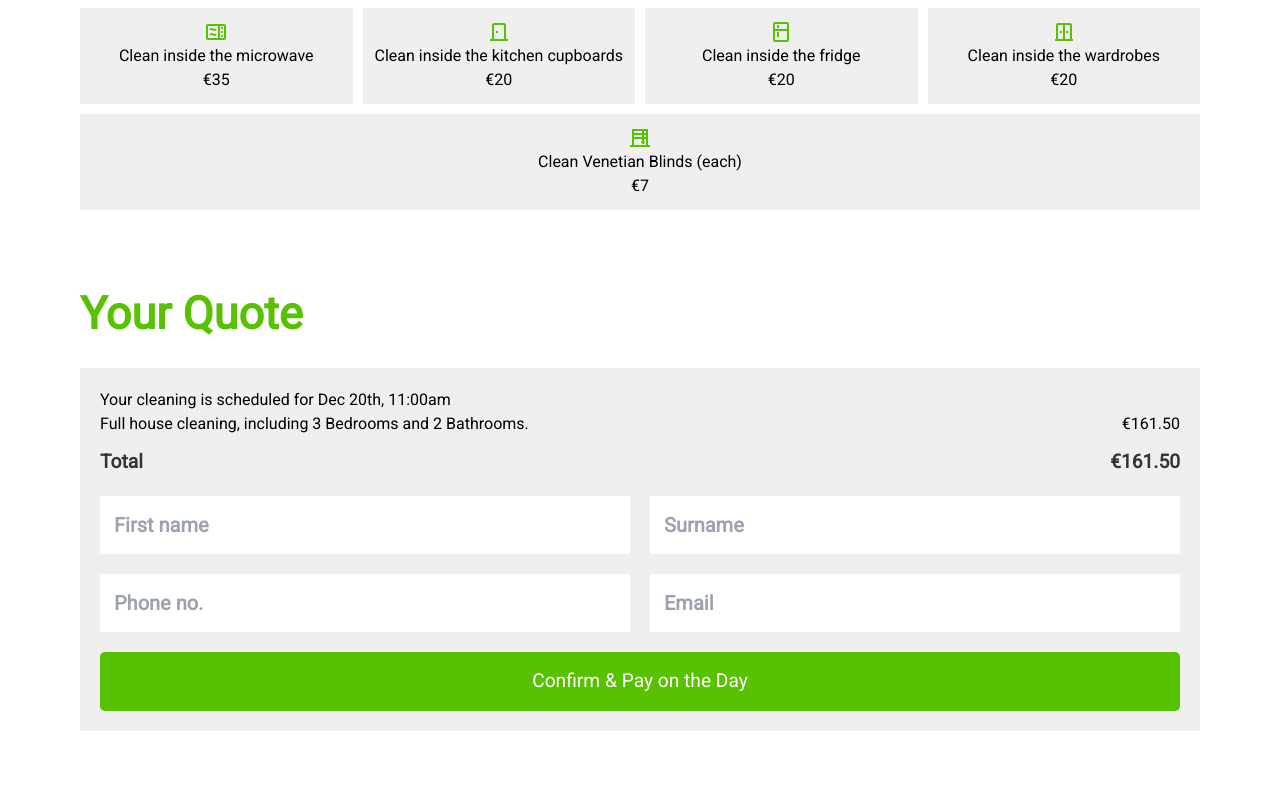
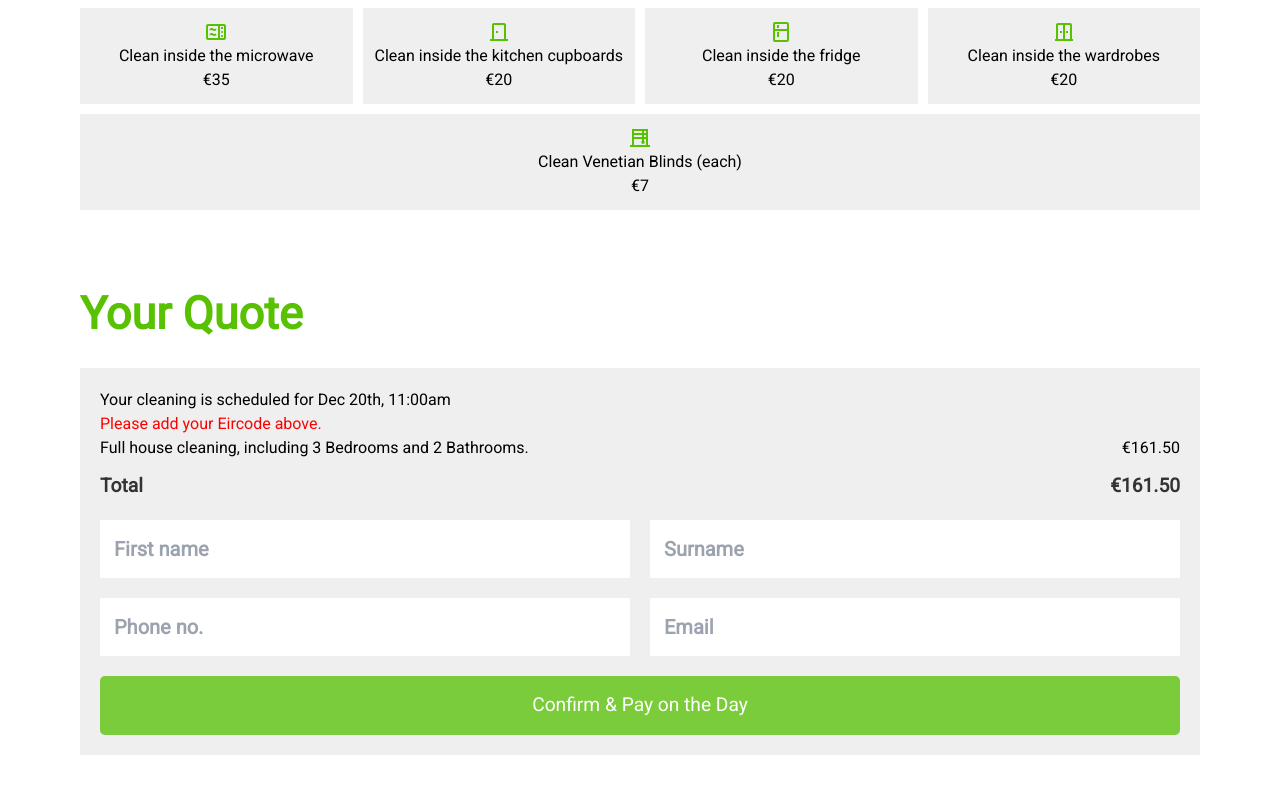
Before and after one commit to david-redmond/gocleaner, a Next.js app: page / in a window 1280 px wide. Shown: the part 2087-2880 px from the top of the page. Built offline with nearby package versions, Linux system fonts and the light colour scheme.

Commit message:
disabling button

```diff
--- a/src/app/globals.css
+++ b/src/app/globals.css
@@ -109,16 +109,6 @@ h2 {
   font-size: 22px;
 }
 
-/*.radioGroup, .checkboxGroup {*/
-/*  display: flex;*/
-/*  flex-direction: row;*/
-/*  background-color: var(--background2);*/
-/*  padding-top: 20px;*/
-/*  padding-bottom: 20px;*/
-/*  justify-content: space-around;*/
-/*  align-items: center;*/
-/*}*/
-
 .label {
   font-weight: bold;
   margin-bottom: 5px;
@@ -185,6 +175,10 @@ h2 {
   cursor: pointer;
   width: 100%;
   margin-top: 20px;
+}
+.submitButton:disabled {
+  background-color: #57c102c2;
+  cursor: not-allowed;
 }
 
 .submitButton:hover {
@@ -313,7 +307,9 @@ h2 {
   padding: 14px;
   flex: 1;
 }
-
+.noEircode {
+  color: red;
+}
 /* Tablet */
 @media (max-width: 1024px) {
   .radioGroup {
@@ -327,7 +323,7 @@ h2 {
 /* Mobile  */
 @media (max-width: 768px) {
   .radioGroup {
-    grid-template-columns: repeat(2, 1fr); /* 2 columns on mobile */
+    grid-template-columns: repeat(1, 1fr); /* 2 columns on mobile */
   }
   .room-selector {
     width: 100%;
@@ -349,6 +345,7 @@ h2 {
     flex-direction: column;
   }
 }
+
 
 .modal-overlay {
   position: fixed;
--- a/src/components/DiscountsSection.tsx
+++ b/src/components/DiscountsSection.tsx
@@ -33,7 +33,9 @@ export default ({ property, frequency, setFrequency }: IProps) => {
           }
           onClick={() => setFrequency("onceWeek")}
         >
-          <div className={"radioDiscount radioDiscountHighlight"}>-{discounts.onceWeek}%</div>
+          <div className={"radioDiscount radioDiscountHighlight"}>
+            -{discounts.onceWeek}%
+          </div>
           <div className={"radioFrequency"}>Once a week</div>
           <div className={"radioPrice"}>
             €{Number(SubTotal.onceWeek).toFixed(2)}
--- a/src/components/QuoteSummary.tsx
+++ b/src/components/QuoteSummary.tsx
@@ -12,6 +12,7 @@ function QuoteSummary({ property, frequency, allExtras, eircode }: IProps) {
   const SubTotal = calculateSubtotal(property, frequency);
   const totalExtras = calculateTotalExtras(allExtras);
   const [total, setTotal] = React.useState(SubTotal.subtotal + totalExtras);
+  const [isDisabled, setIsDisabled] = React.useState<boolean>(true);
   const [user, setUser] = React.useState({
     firstname: "",
     surname: "",
@@ -20,9 +21,13 @@ function QuoteSummary({ property, frequency, allExtras, eircode }: IProps) {
   });
   React.useEffect(() => {
     setTotal(SubTotal.subtotal + totalExtras);
+    setIsDisabled(!user.email || !user.phone || !user.firstname || !user.surname)
   });
 
   const handleSubmitOrder = () => {
+    if(!user.email || !user.phone || !user.firstname || !user.surname) {
+      return;
+    }
     const additionalOptions = allExtras
       .map((opt) => {
         if (opt.selected) {
@@ -70,6 +75,7 @@ function QuoteSummary({ property, frequency, allExtras, eircode }: IProps) {
       <h2>Your Quote</h2>
       <div className={"quoteBox"}>
         <p>Your cleaning is scheduled for Dec 20th, 11:00am</p>
+        <p className={eircode ? "" : "noEircode"}>{eircode ? `Your Eircode is ${eircode}` : "Please add your Eircode above."}</p>
         <div className={"quoteItem"}>
           <p>
             Full {property.type} cleaning, including {property.bed} Bedrooms and{" "}
@@ -122,7 +128,7 @@ function QuoteSummary({ property, frequency, allExtras, eircode }: IProps) {
             onChange={(e) => setUser({ ...user, email: e.target.value })}
           />
         </div>
-        <button onClick={handleSubmitOrder} className={"submitButton"}>
+        <button onClick={handleSubmitOrder} className={"submitButton"} disabled={isDisabled}>
           Confirm & Pay on the Day
         </button>
       </div>
```
